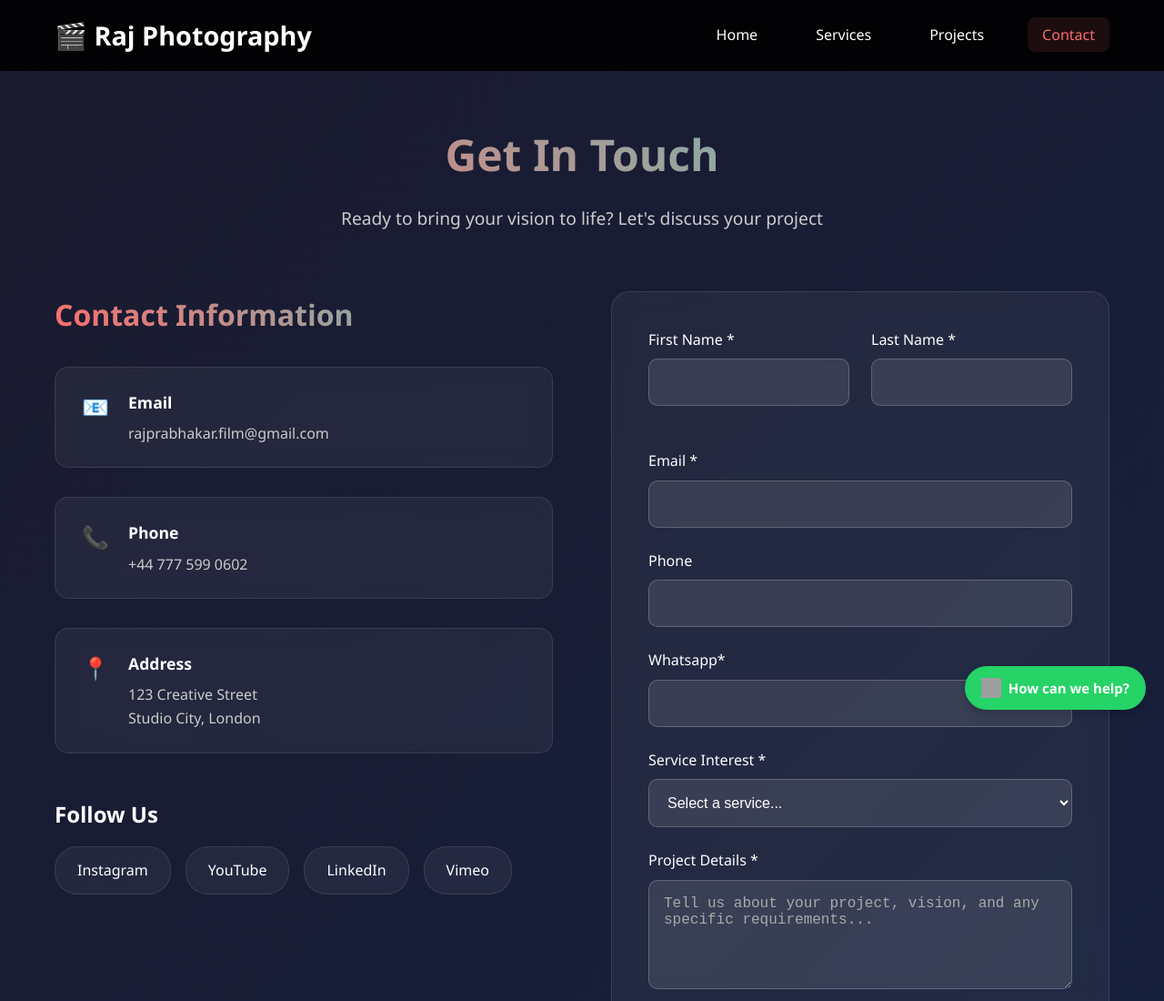
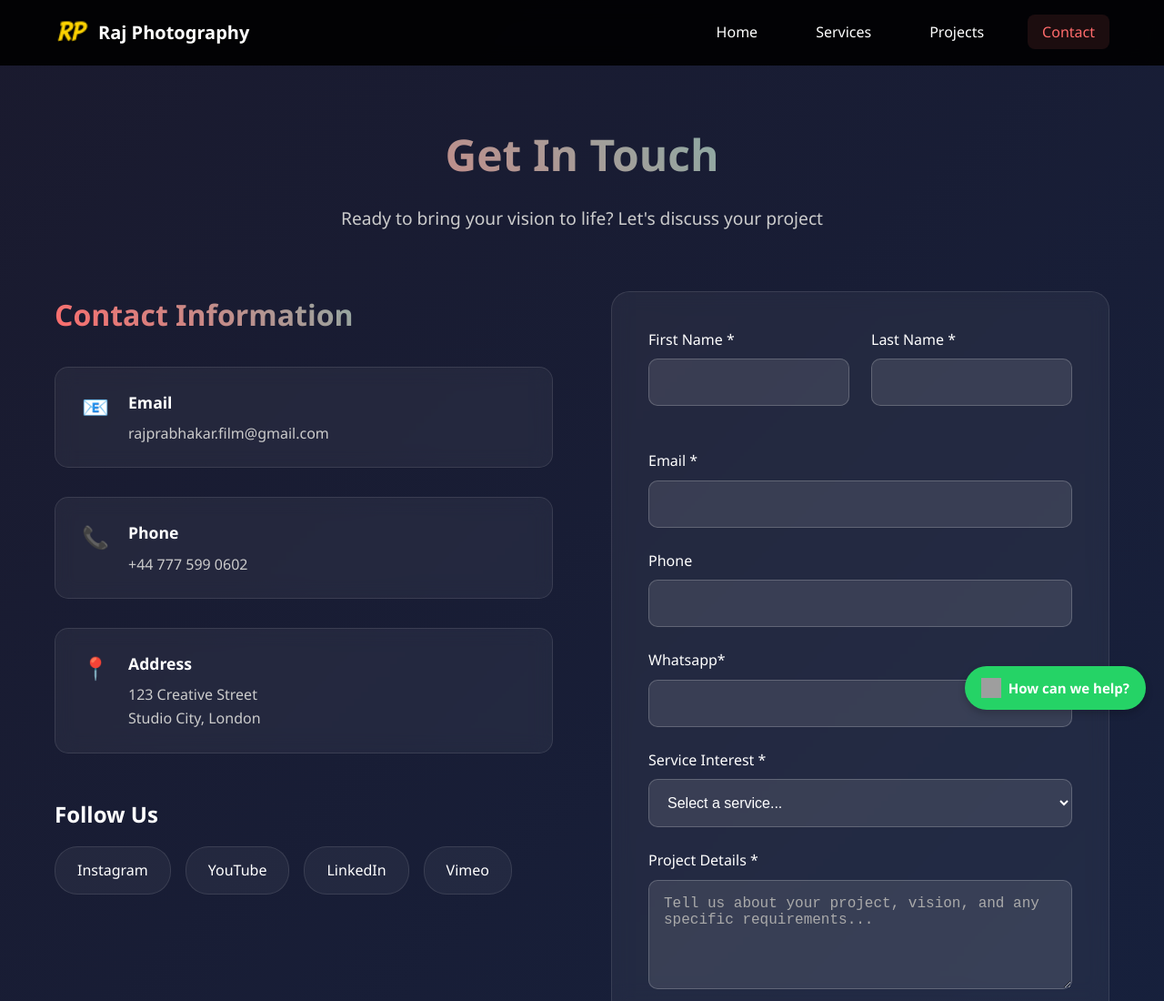
Before and after one commit to rajprabhakarfilm/Video-Production, a plain HTML site: page pages/contact1.html in a window 1280 px wide. Shown: the top 1100 px of the page at 91% size. Drawn offline with nearby package versions, Linux system fonts and the light colour scheme; grey boxes are pictures that could not be loaded.

Commit message:
Fixed headers for services, projects & contacts pages

```diff
--- a/pages/contact1.html
+++ b/pages/contact1.html
@@ -21,9 +21,16 @@
 </a>
 
     <header>
-        <div class="container">
+          <div class="container">
             <div class="header-content">
-                <div class="logo">🎬 Raj Photography</div>
+            <div class="logo" style="display: flex; align-items: center; gap: 8px;">
+                <a href="../index.html" style="text-decoration: none; color: inherit; display: flex; align-items: center; gap: 8px;">
+                    <img src="../assets/favicon-32x32.png" alt="Raj Photography Logo" style="height: 40px;">
+                    <span style="font-size: 20px; font-weight: bold; color: #FFFFFF; text-shadow: 1px 1px 2px black;">
+                        Raj Photography
+                    </span>
+                </a>
+            </div>
                 <nav>
                     <ul>
                         <li><a href="../index.html" class="nav-link">Home</a></li>
```
Also changed, not shown: pages/projects1.html (+8 -1 lines), pages/services1.html (+8 -1 lines).
